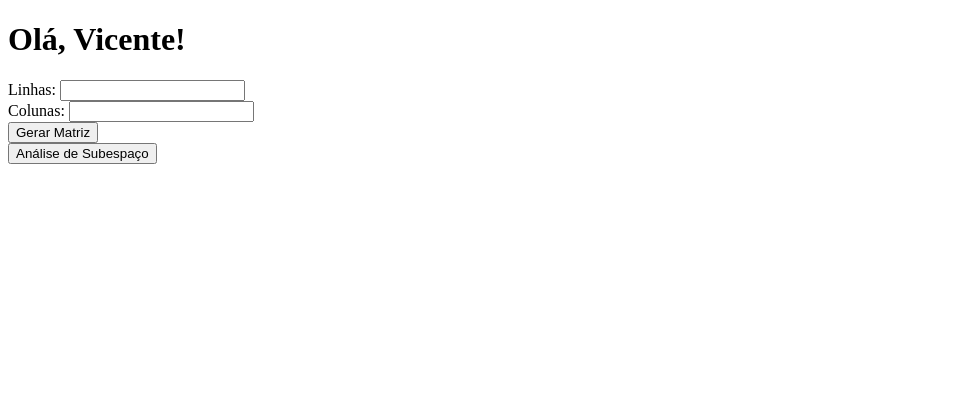
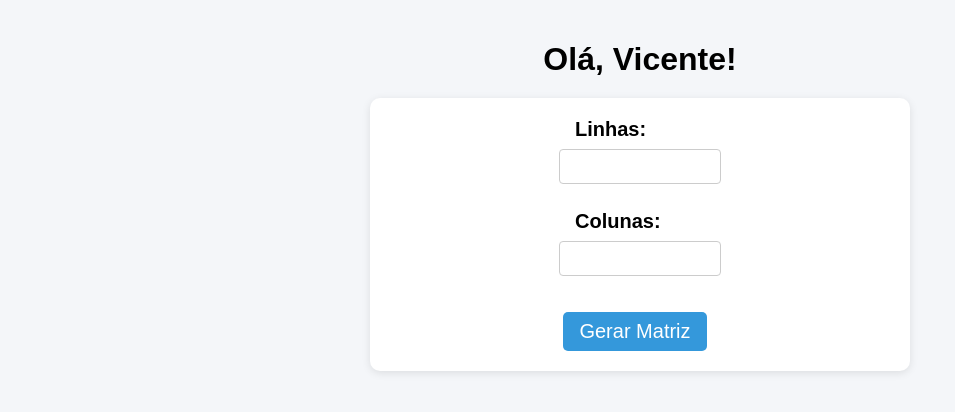
Before and after one commit to Aqu4tro/MatrixSpace, a PHP site: page / in a window 1280 px wide. Shown: the top 412 px of the page, without its empty margins (0-955 px from the left). Run offline with PHP 8.4, Linux system fonts and the light colour scheme.

Commit message:
style: Adicionando estilos.

```diff
--- a/index.php
+++ b/index.php
@@ -1,28 +1,171 @@
 <!DOCTYPE html>
-<html>
+<html lang="pt-br">
+
 <head>
-    <title>Trabalho de algebra linear</title>
+    <meta charset="UTF-8">
+    <title>Matriz - Álgebra Linear</title>
+    <style>
+        body {
+            font-family: Arial, sans-serif;
+            background-color: #f4f6f9;
+            margin: 0;
+            padding: 20px;
+            text-align: center;
+        }
+
+        h1 {
+            margin-bottom: 20px;
+        }
+
+        .container {
+            display: flex;
+            justify-content: center;
+        }
+
+        form {
+            display: inline-block;
+            background-color: #fff;
+            padding: 20px;
+            border-radius: 10px;
+            box-shadow: 0 2px 8px rgba(0, 0, 0, 0.1);
+            text-align: left;
+            min-width: 500px;
+        }
+
+        label {
+            display: inline-block;
+            width: 130px;
+            margin-bottom: 8px;
+            font-weight: bold;
+        }
+
+        input[type="number"] {
+            width: 80px;
+            padding: 5px;
+            margin-bottom: 8px;
+            border: 1px solid #ccc;
+            border-radius: 4px;
+        }
+
+        button {
+            margin-top: 10px;
+            margin-right: 10px;
+            padding: 8px 16px;
+            border: none;
+            background-color: #3498db;
+            color: white;
+            border-radius: 5px;
+            cursor: pointer;
+        }
+
+        button:hover {
+            background-color: #2980b9;
+        }
+
+        table {
+            margin: 30px auto;
+            border-collapse: collapse;
+        }
+
+        td {
+            border: 1px solid #ccc;
+            padding: 8px 12px;
+        }
+
+        h3 {
+            margin-top: 40px;
+        }
+
+        .form-container {
+            display: flex;
+            justify-content: center;
+            align-items: center;
+            margin-top: 20px;
+            text-align: center;
+        }
+
+        .form-container {
+            display: flex;
+            justify-content: center;
+            align-items: center;
+            flex-direction: column;
+        }
+
+        .form-container form {
+            display: flex;
+            flex-direction: column;
+            align-items: center;
+        }
+
+        .form-container label,
+        .form-container input,
+        .form-container button {
+            font-size: 20px;
+        }
+
+        .form-container input {
+            width: 150px;
+        }
+
+        .form-container button {
+            cursor: pointer;
+        }
+
+        .form-matriz {
+            display: flex;
+            justify-content: center;
+            text-align: center;
+            flex-direction: column;
+            align-items: center;
+            padding: 20px;
+        }
+
+        .form-matriz label {
+            margin: 5px;
+            display: inline-block;
+            font-family: sans-serif;
+
+        }
+
+        .form-matriz input {
+            margin: 5px;
+            padding: 5px;
+            width: 80px;
+
+        }
+
+        .button-group {
+            display: flex;
+            justify-content: space-around;
+            margin-top: 15px;
+        }
+
+        .button-group button {
+            font-family: sans-serif;
+            font-size: 100%;
+            cursor: pointer;
+        }
+    </style>
 </head>
+
 <body>
-    <h1>Olá, <?php echo "Vicente"; ?>!</h1>
 
-    <form method="get">
-        <label>Linhas:</label>
-        <input type="number" name="linhas" value="<?php echo isset($_GET['linhas']) ? intval($_GET['linhas']) : ''; ?>" required><br>
+    <h1>Olá, Vicente!</h1>
 
-        <label>Colunas:</label>
-        <input type="number" name="colunas" value="<?php echo isset($_GET['colunas']) ? intval($_GET['colunas']) : ''; ?>" required><br>
-
-        <button type="submit" name="acao" value="linhadeg">Gerar Matriz</button>
-    </form>
-
-    <form method="post">
-        <button type="submit" name="acao" value="subespaco">Análise de Subespaço</button>
-    </form>
-
+    <div class="form-container">
+        <form method="get">
+            <label for="linhas">Linhas:</label>
+            <input type="number" name="linhas" value="<?php echo $_GET['linhas'] ?? ''; ?>" required><br>
+            <label for="colunas">Colunas:</label>
+            <input type="number" name="colunas" value="<?php echo $_GET['colunas'] ?? ''; ?>" required><br>
+            <button class="button-m" type="submit">Gerar Matriz</button>
+        </form>
+    </div>
     <?php
     include("escalona.php");
-      geraMatriz();
+    geraMatriz();
+
     ?>
 </body>
+
 </html>
```
Also changed, not shown: escalona.php (+53 -24 lines).
